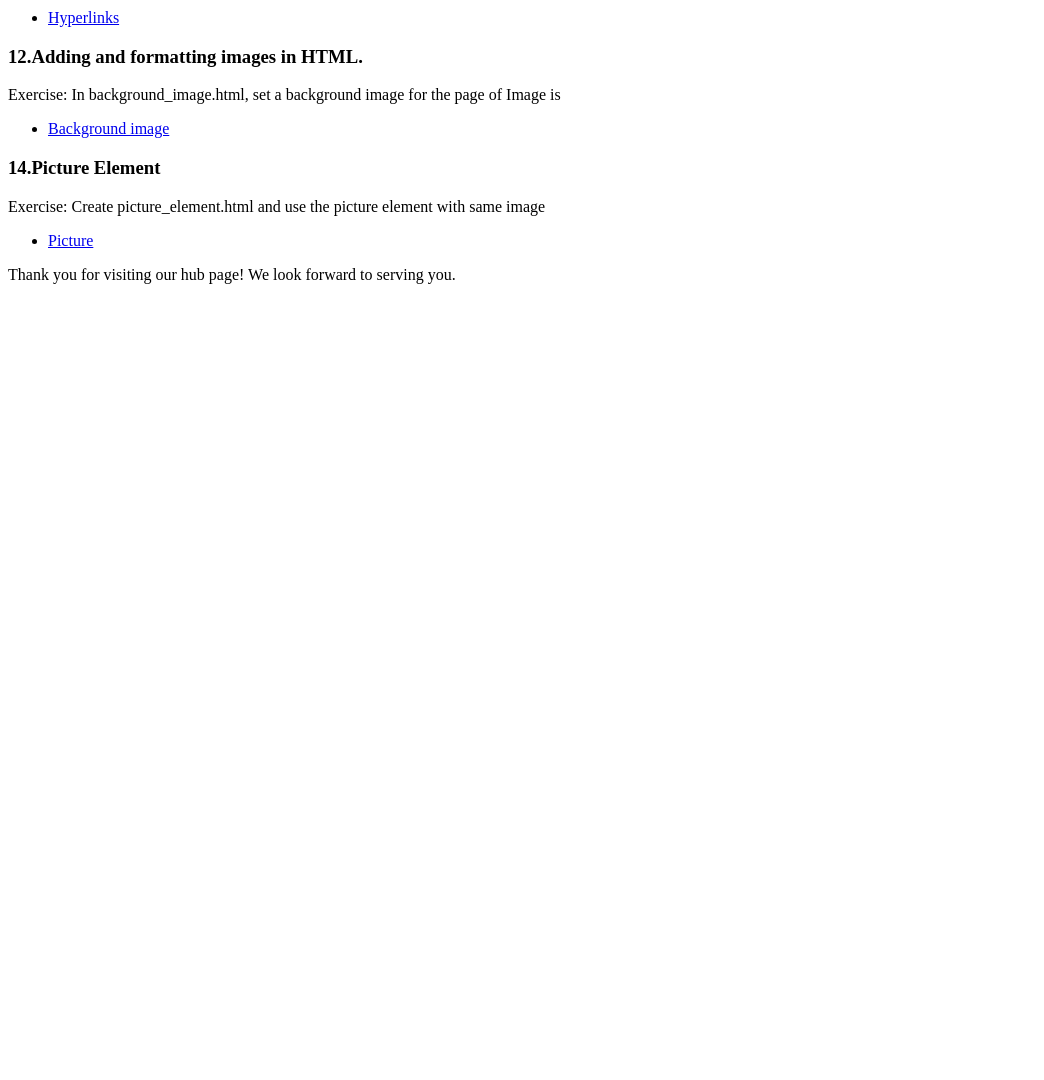
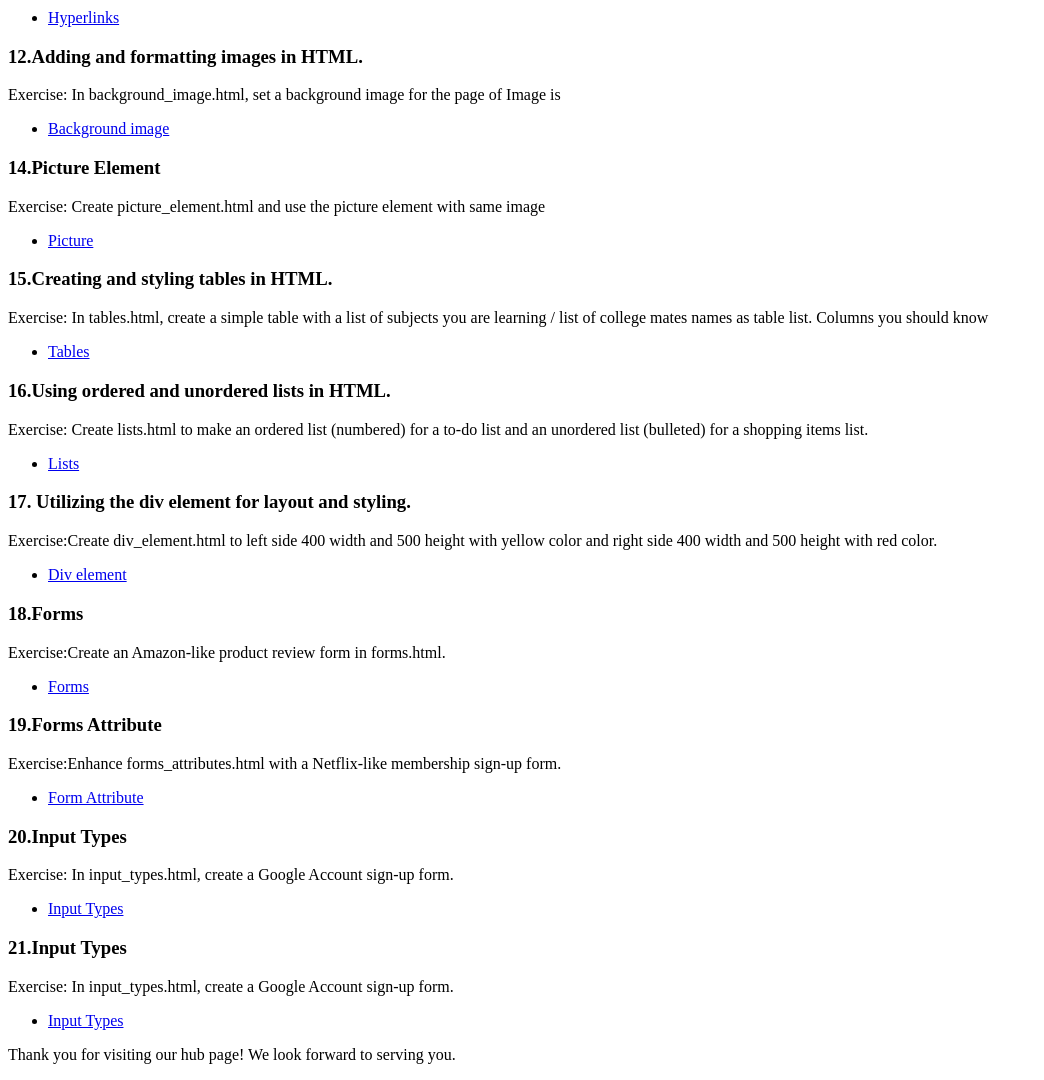
Before and after one commit to prvn-mhsh/Htmlactivities, a plain HTML site: page index.html in a window 1280 px wide. Shown: the part 1307-2387 px from the top of the page, without its empty margins (0-1044 px from the left). Before the commit the page ends 1607 px from the top, so only its background shows below. Drawn offline with Linux system fonts and the light colour scheme.

Commit message:
Update index.html

```diff
--- a/index.html
+++ b/index.html
@@ -77,7 +77,41 @@
        <ul>
         <li><a href="picture_element.html">Picture</a></li>
     </ul>
-
+    <h3>15.Creating and styling tables in HTML.</h3>
+     <p> Exercise:  In tables.html, create a simple table with a list of subjects you are learning / list of college mates names as table list. Columns you should know </p>
+       <ul>
+        <li><a href="tables.html">Tables</a></li>
+    </ul>
+    <h3>16.Using ordered and unordered lists in HTML.</h3>
+     <p> Exercise:  Create lists.html to make an ordered list (numbered) for a to-do list and an unordered list (bulleted) for a shopping items list. </p>
+       <ul>
+        <li><a href="lists.html">Lists</a></li>
+    </ul>
+     <h3>17. Utilizing the div element for layout and styling.</h3>
+     <p> Exercise:Create div_element.html to left side 400 width and 500 height with yellow color and right side 400 width and 500 height with red color. </p>
+       <ul>
+        <li><a href="div_element.html">Div element</a></li>
+    </ul>
+     <h3>18.Forms</h3>
+     <p> Exercise:Create an Amazon-like product review form in forms.html.</p>
+       <ul>
+        <li><a href="forms.html">Forms</a></li>
+    </ul>
+    <h3>19.Forms Attribute</h3>
+     <p> Exercise:Enhance forms_attributes.html with a Netflix-like membership sign-up form.</p>
+       <ul>
+        <li><a href="forms_attributes.html">Form Attribute</a></li>
+    </ul>
+     <h3>20.Input Types</h3>
+     <p> Exercise: In input_types.html, create a Google Account sign-up form.</p>
+       <ul>
+        <li><a href="input_types.html">Input Types</a></li>
+    </ul>
+     <h3>21.Input Types</h3>
+     <p> Exercise: In input_types.html, create a Google Account sign-up form.</p>
+       <ul>
+        <li><a href="input_types.html">Input Types</a></li>
+    </ul>
 
 
 
```
